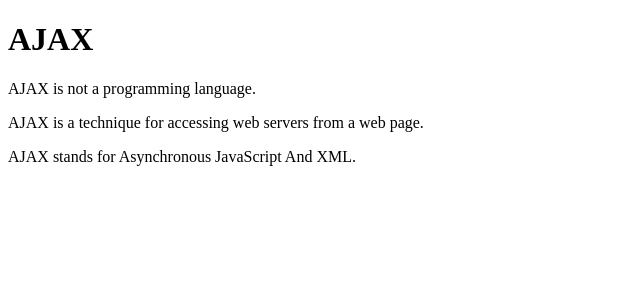
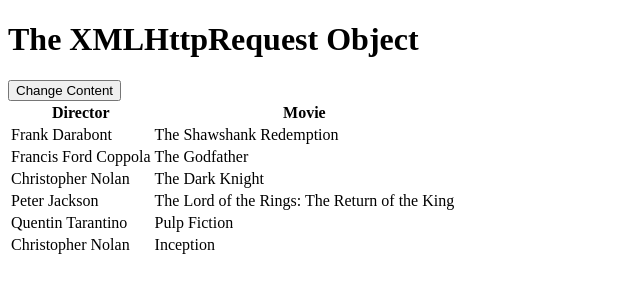
Before and after one commit to sharankarthikyan/xml-practice, a website: page public/index.html in a window 1280 px wide. Both pictures are taken after a click on the button "Change Content". Shown: the whole page, without its empty margins (0-640 px from the left). Drawn offline with Linux system fonts and the light colour scheme.

Commit message:
sending xml file as response in XMLHttpRequest's response

```diff
--- a/public/ajax_info.txt
+++ /dev/null
@@ -1,4 +0,0 @@
-<h1>AJAX</h1>
-<p>AJAX is not a programming language.</p>
-<p>AJAX is a technique for accessing web servers from a web page.</p>
-<p>AJAX stands for Asynchronous JavaScript And XML.</p>
--- a/public/index.html
+++ b/public/index.html
@@ -1,10 +1,9 @@
 <!DOCTYPE html>
 <html>
   <body>
-    <div id="demo">
-      <h1>The XMLHttpRequest Object</h1>
-      <button type="button" onclick="loadDoc()">Change Content</button>
-    </div>
+    <h1>The XMLHttpRequest Object</h1>
+    <button type="button" onclick="loadDoc()">Change Content</button>
+    <table id="demo"></table>
 
     <script src="./script.js"></script>
   </body>
--- /dev/null
+++ b/public/movies.xml
@@ -0,0 +1,27 @@
+<?xml version="1.0" encoding="UTF-8"?>
+<movies>
+    <movie id="1">
+        <director>Frank Darabont</director>
+        <movieName>The Shawshank Redemption</movieName>
+    </movie>
+    <movie id="2">
+        <director>Francis Ford Coppola</director>
+        <movieName>The Godfather</movieName>
+    </movie>
+    <movie id="3">
+        <director>Christopher Nolan</director>
+        <movieName>The Dark Knight</movieName>
+    </movie>
+    <movie id="4">
+        <director>Peter Jackson</director>
+        <movieName>The Lord of the Rings: The Return of the King</movieName>
+    </movie>
+    <movie id="5">
+        <director>Quentin Tarantino</director>
+        <movieName>Pulp Fiction</movieName>
+    </movie>
+    <movie id="6">
+        <director>Christopher Nolan</director>
+        <movieName>Inception</movieName>
+    </movie>
+</movies>
--- a/public/script.js
+++ b/public/script.js
@@ -1,10 +1,26 @@
+function myFunction(xml) {
+  var i;
+  var xmlDoc = xml.responseXML;
+  var table = '<tr><th>Director</th><th>Movie</th></tr>';
+  var x = xmlDoc.getElementsByTagName('movie');
+  for (i = 0; i < x.length; i++) {
+    table +=
+      '<tr><td>' +
+      x[i].getElementsByTagName('director')[0].childNodes[0].nodeValue +
+      '</td><td>' +
+      x[i].getElementsByTagName('movieName')[0].childNodes[0].nodeValue +
+      '</td></tr>';
+  }
+  document.getElementById('demo').innerHTML = table;
+}
+
 function loadDoc() {
   var xhttp = new XMLHttpRequest();
   xhttp.onreadystatechange = function () {
     if (this.readyState == 4 && this.status == 200) {
-      document.getElementById('demo').innerHTML = this.responseText;
+      myFunction(this);
     }
   };
-  xhttp.open('GET', 'ajax_info.txt', true);
+  xhttp.open('GET', 'movies.xml', true);
   xhttp.send();
 }
```
Also changed, not shown: 1 other file.
